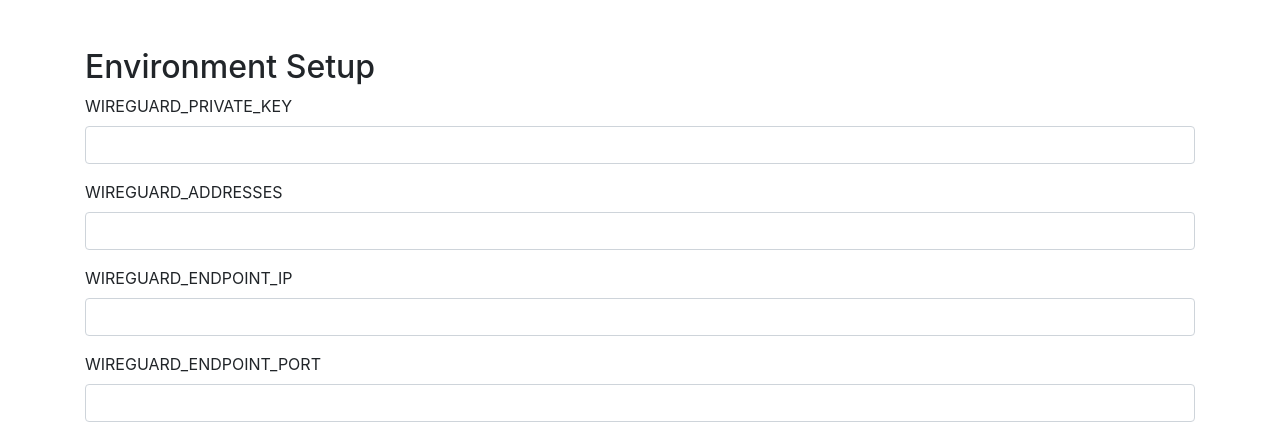
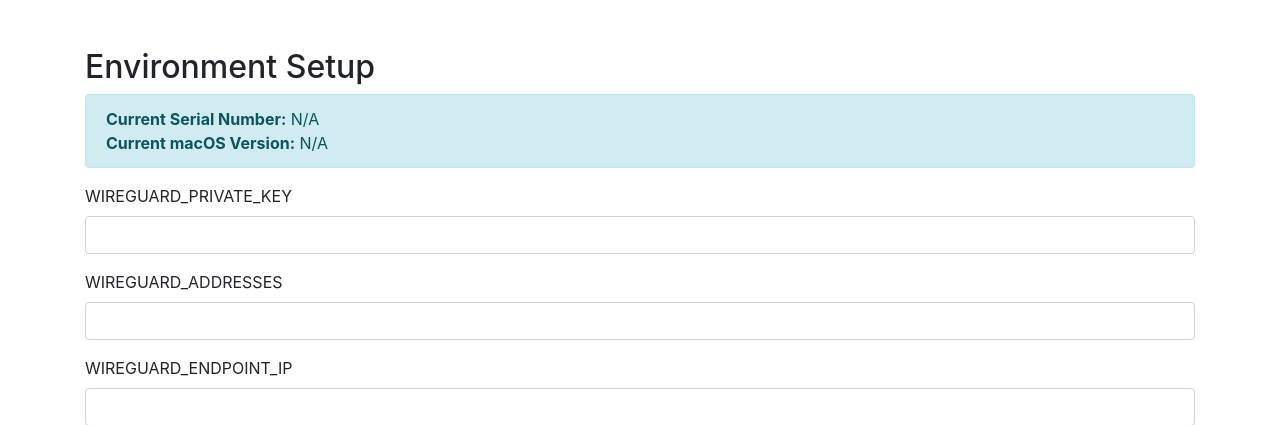
Before and after one commit to artem-tverdokhlebov/TestDocker, a PHP site: page / in a window 1280 px wide. Shown: the top 425 px of the page. Run offline with PHP 8.4, Linux system fonts and the light colour scheme; data that the repository does not hold is empty.

Commit message:
Update index.php

```diff
--- a/control/index.php
+++ b/control/index.php
@@ -13,6 +13,10 @@ if (file_exists($envFilePath)) {
         $envData[trim($key)] = trim($value, " \t\n\r\0\x0B\"'");
     }
 }
+
+// Read current serial number and macOS version
+$currentSerialNumber = file_exists(BASE_PATH . '/data/macos.sn') ? trim(file_get_contents(BASE_PATH . '/data/macos.sn')) : 'N/A';
+$currentMacOSVersion = file_exists(BASE_PATH . '/data/macos.version') ? trim(file_get_contents(BASE_PATH . '/data/macos.version')) : 'N/A';
 ?>
 
 <!DOCTYPE html>
@@ -27,6 +31,11 @@ if (file_exists($envFilePath)) {
 <body>
 <div class="container mt-5">
     <h2>Environment Setup</h2>
+
+    <div class="alert alert-info" role="alert">
+        <strong>Current Serial Number:</strong> <?php echo htmlspecialchars($currentSerialNumber); ?><br>
+        <strong>Current macOS Version:</strong> <?php echo htmlspecialchars($currentMacOSVersion); ?>
+    </div>
 
     <?php if ($runningScript): ?>
         <div class="alert alert-warning" role="alert">
```
